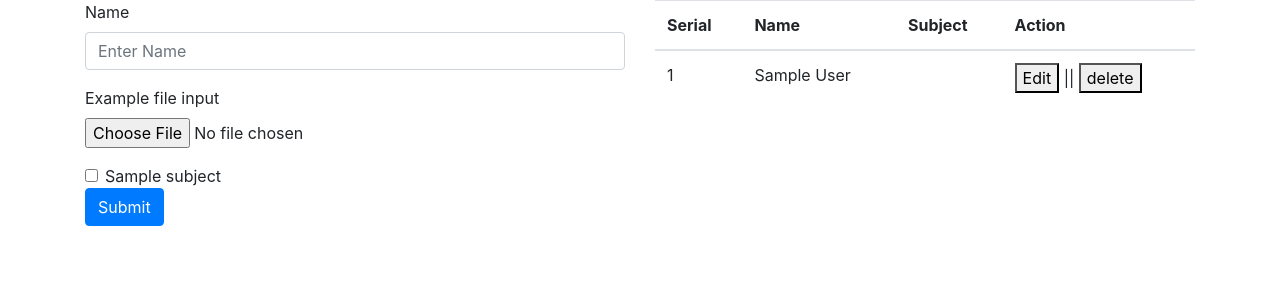
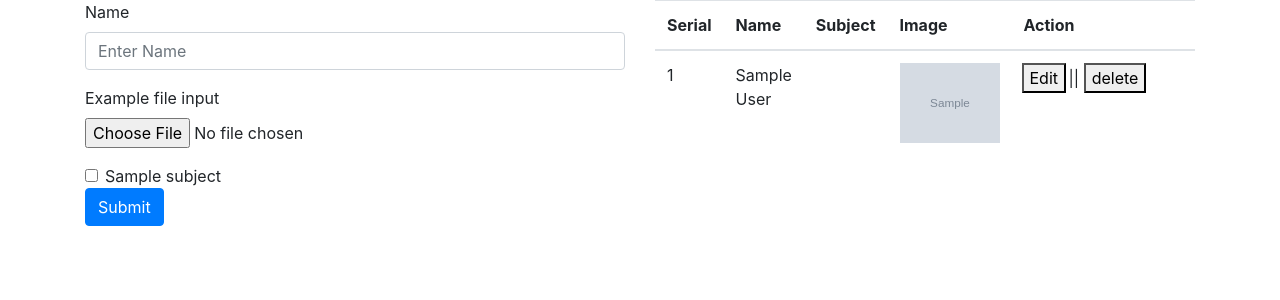
Before and after one commit to GiasRubel/test-pdo, a PHP site: page / in a window 1280 px wide. Shown: the top 300 px of the page. Run offline with PHP 8.4, Linux system fonts and the light colour scheme; tables that the repository leaves empty or names only in its code hold one stand-in row (values such as "Sample post"); grey boxes marked "Sample" are stand-in pictures.

Commit message:
Insert image

```diff
--- a/index.php
+++ b/index.php
@@ -31,18 +31,43 @@ $student = new Student();
 						}
 					}
 
+						$permited  = array('jpg', 'jpeg', 'png', 'gif');
+					    $file_name = $_FILES['image']['name'];
+					    // var_dump($file_name);
+					    $file_size = $_FILES['image']['size'];
+					    $file_temp = $_FILES['image']['tmp_name'];
+
+					    $div = explode('.', $file_name);
+					    $file_ext = strtolower(end($div));
+					    $unique_image = substr(md5(time()), 0, 10).'.'.$file_ext;
+					    $uploaded_image = "uploads/".$unique_image;
+
+					    // var_dump( $uploaded_image);
+
+
+
 					// var_dump($subject_id);
 
 					if (empty($name) or empty($subject_id))
 					{
 					echo "<span style='color:red;'>Fill inputs</span>";
 					}
+					elseif (empty($file_name)) {
+
+						echo "Select an Image";
+					}elseif ($file_size >1048567) {
+						echo "Image Size should be less then 1MB!";
+					} elseif (in_array($file_ext, $permited) === false) {
+						echo "you can upload only:".implode(',',$permited)." Files";
+					}
 					else{
 
-						$result= $student->add($name,$subject_id);
+						move_uploaded_file($file_temp, $uploaded_image);
+
+						$result= $student->add($name,$subject_id,$uploaded_image);
 
 						if ($result) {
-							echo "yes";
+							header("Location:index.php");
 						}
 						else{
 							echo "no";
@@ -80,7 +105,8 @@ $student = new Student();
 			        <th>Serial</th>
 			        <th>Name</th>
 			        <th>Subject</th>
-			        <th>Action</th>
+			        <th>Image</th>
+			        <th width="40%">Action</th>
 			      </tr>
 			    </thead>
 			    <tbody>
@@ -93,8 +119,9 @@ $student = new Student();
 			        <td><?= $id++ ?></td>
 			        <td><?= $row['name']?></td>
 			        <td><?= substr($row['subject_id'],0,-1)?></td>
+			        <td><img src="<?= $row['image']?>" alt="" width="100px" height="80px"></td>
 			        <td>
-			        	<a href="edit.php?eid=<?= $row['id']?>"><button>Edit</button></a> ||
+			        	<a href="edit.php?eid=<?= $row['id']?>"><button style="margin: -2px;">Edit</button></a> ||
 			        	<a href="delete.php?id=<?= $row['id']?>"><button>delete</button></a>
 			        </td>
 			      </tr>
--- a/student.php
+++ b/student.php
@@ -9,15 +9,15 @@ class Student{
 		$database = new DatabaseConnection();
 	}
 
-	public function add($name,$subject_id)
+	public function add($name,$subject_id,$uploaded_image)
 	{
 		global $pdo;
 
-		$query = "insert into student (name,subject_id) values(?,?)" ;
+		$query = "insert into student (name,subject_id,image) values(?,?,?)" ;
 
 		$result = $pdo->prepare($query);
 
-		$result->execute([$name,$subject_id]);
+		$result->execute([$name,$subject_id,$uploaded_image]);
 
 		return true;
 
@@ -81,17 +81,18 @@ class Student{
 		return $result->fetch();
 	}
 
-	public function update($name,$subject_id,$eid)
+	public function update($name,$subject_id,$uploaded_image,$eid)
 	{
 		global $pdo;
 
 		$query = "update student set name = ?,
-		                             subject_id = ?
+		                             subject_id = ? ,
+		                             image = ?
 		                             where id = ? " ;
 
 		$result = $pdo->prepare($query);
 
-		$result->execute([$name,$subject_id,$eid]);
+		$result->execute([$name,$subject_id,$uploaded_image,$eid]);
 
 		return true;
 	}
```
Also changed, not shown: edit.php (+6 -1 lines), uploads/4139f864a0.png (added), uploads/4e28dad261.png (added), uploads/4f78acb4d8.png (added), uploads/59df9ca539.png (added), uploads/669b0c0f68.png (added), uploads/6737994398.png (added), uploads/84ef2be33f.png (added), uploads/8a4740a826.png (added), uploads/936d126af6.png (added), uploads/b61f2558f5.png (added), uploads/cff02b2191.png (added), uploads/d4230b112f.png (added), uploads/dc76b812c4.png (added), 2 more files.
